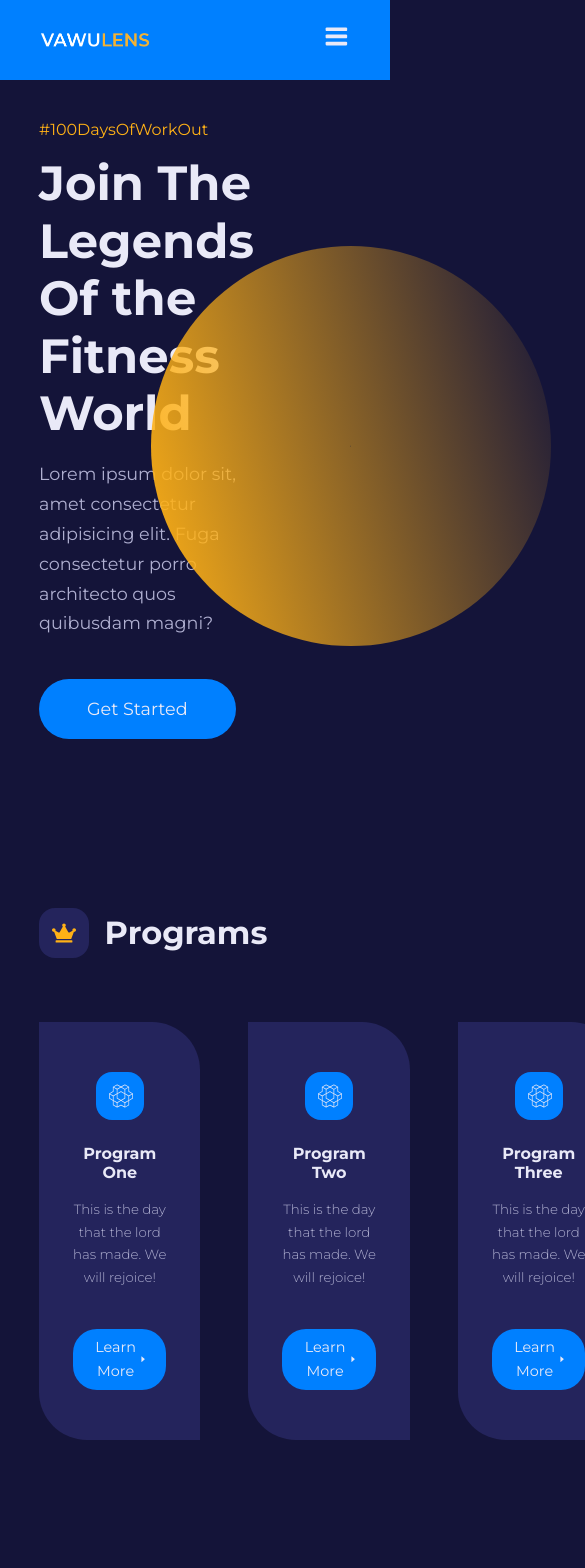
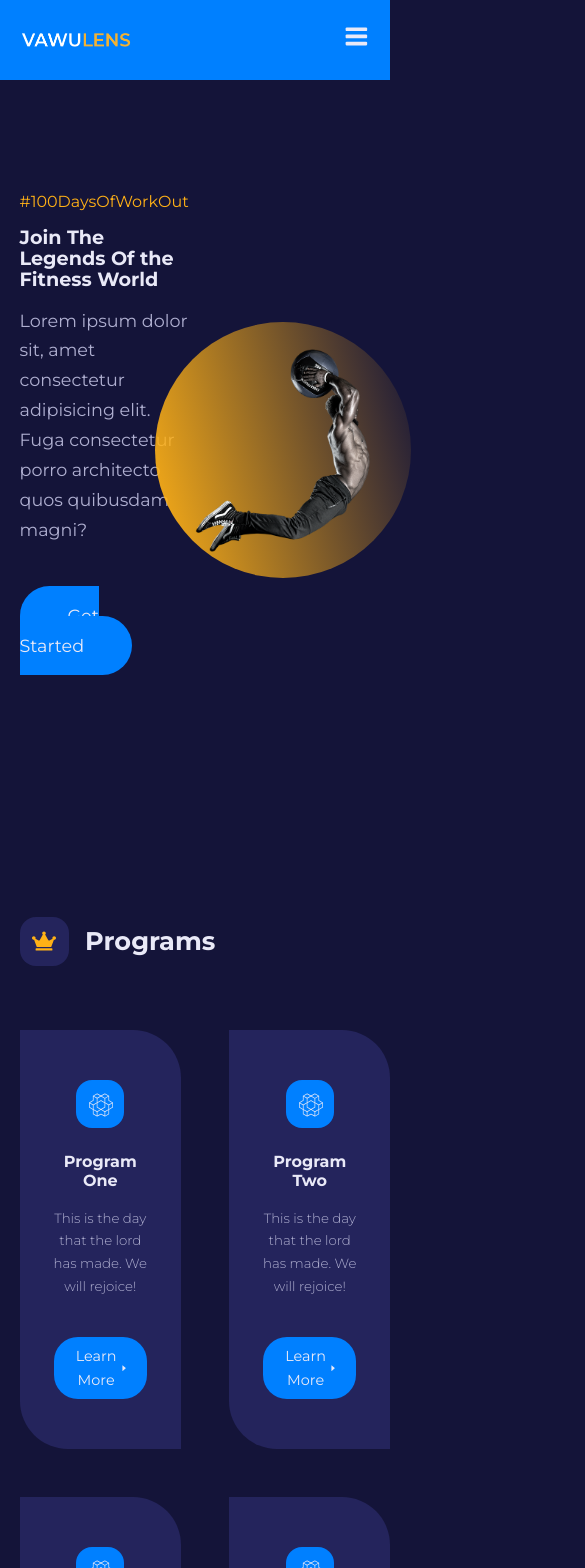
Before and after one commit to aniemmanuelrapoo/Fitness-website, a React (Create React App) app: page / in a window 390 px wide. Shown: the top 1568 px of the page, 585 px wide, since content can reach past the window. Built offline with nearby package versions, Linux system fonts and the light colour scheme.

Commit message:
done with reponsive for medium screen

```diff
--- a/src/index.css
+++ b/src/index.css
@@ -169,3 +169,28 @@ section{
   display: block;
   font-weight: 300;
 }
+
+
+/* MEDIA QUERIES (medium screen) */
+@media screen and (max-width: 1024px) {
+  .container{
+    width: var(--container-width-md);
+  }
+
+  h1{
+    font-size: 2rem;
+  }
+
+  h2{
+    font-size: 1.6rem;
+  }
+}
+
+
+/* MEDIA QUERIES (small screen) */
+@media screen and (max-width: 600px) {
+  h1{
+    font-size: 1.2rem;
+    line-height: 1.3rem;
+  }
+}
--- a/src/pages/home/home.css
+++ b/src/pages/home/home.css
@@ -235,7 +235,7 @@ footer{
 .footer__container article{
   display: flex;
   flex-direction: column;
-  align-items: center;
+  align-items: flex-start;
   gap: 0.7rem;
 }
 
@@ -280,3 +280,59 @@ footer{
   border-top: 2px solid var(--color-primary-variant);
   margin-top: 5rem;
 }
+
+
+
+/* MEDIA QUERIES (medium screen) */
+@media screen and (max-width: 1024px) {
+  /* MAIN HEADER */
+  .main__header{
+    height: fit-content;
+    padding: 12rem 0;
+  }
+
+  .main__header-container{
+    gap: 0;
+  }
+
+  .main__header-circle{
+    width: 16rem;
+    height: 16rem;
+  }
+
+  /* PROGRAMS */
+  .programs__wrapper{
+    grid-template-columns: 1fr 1fr;
+  }
+
+  /* VALUES */
+  .values__container{
+    grid-template-columns: 1fr;
+    justify-content: center;
+    gap: 4rem;
+  }
+
+  .values__wrapper{
+    gap: 4rem 3rem;
+  }
+
+  .values__image{
+    display: none;
+  }
+
+  /* FAQS */
+  .faqs__wrapper{
+    grid-template-columns: 1fr;
+  }
+
+  /* TESTIMONIALS */
+  .testimonials{
+    width: 75%;
+  }
+
+  /* FOOTER */
+  .footer__container{
+    grid-template-columns: 1fr 1fr;
+    gap: 4rem;
+  }
+}
```
